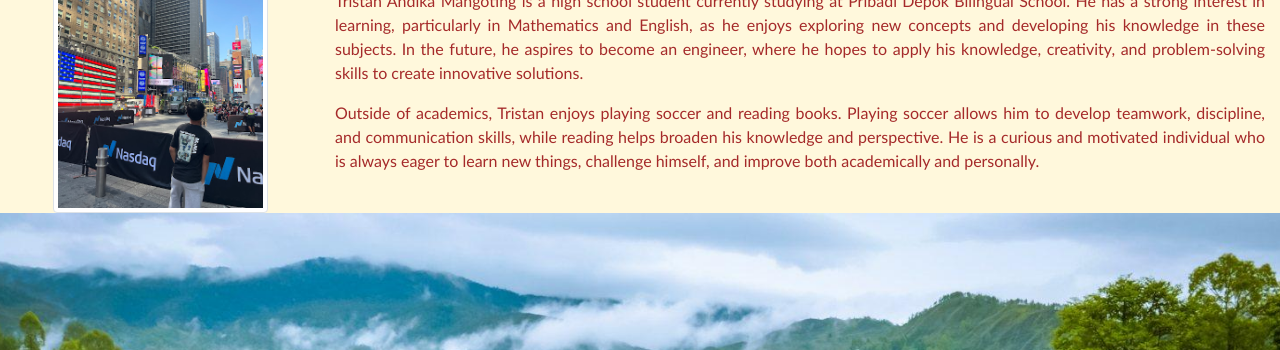
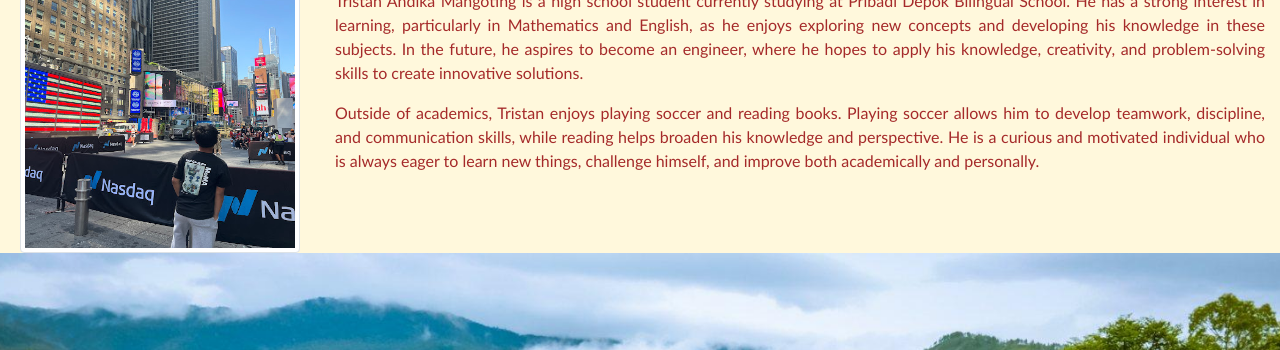
Before and after one commit to tristansma25/Tristan.sma25, a plain HTML site: page Personal-Tristan/index.html in a window 1280 px wide. Shown: the part 67-417 px from the top of the page. Drawn offline with nearby package versions, Linux system fonts and the light colour scheme.

Commit message:
Bismillah

```diff
--- a/Personal-Tristan/index.html
+++ b/Personal-Tristan/index.html
@@ -13,7 +13,7 @@
         <div class="container-fluid p-10" style="background-color: cornsilk;">
             <div class="row">
                  <div class="col-3 d-flex justify-content-center">
-                    <img src="/Personal-Tristan/Tristaan.JPG" alt="" class="img-thumbnail object-fit-cover" style="height: 280px; width: 215px;">
+                    <img src="/Personal-Tristan/Tristaan.JPG" alt="" class="img-thumbnail object-fit-cover" style="height: 320px; width: 280px;">
                 </div>
                  <div class="col">
                     <h1 style="color:brown; font-family:  'Segoe UI', Tahoma, Geneva, Verdana, sans-serif ;">Tristan Andika Mangoting</h1>
```
